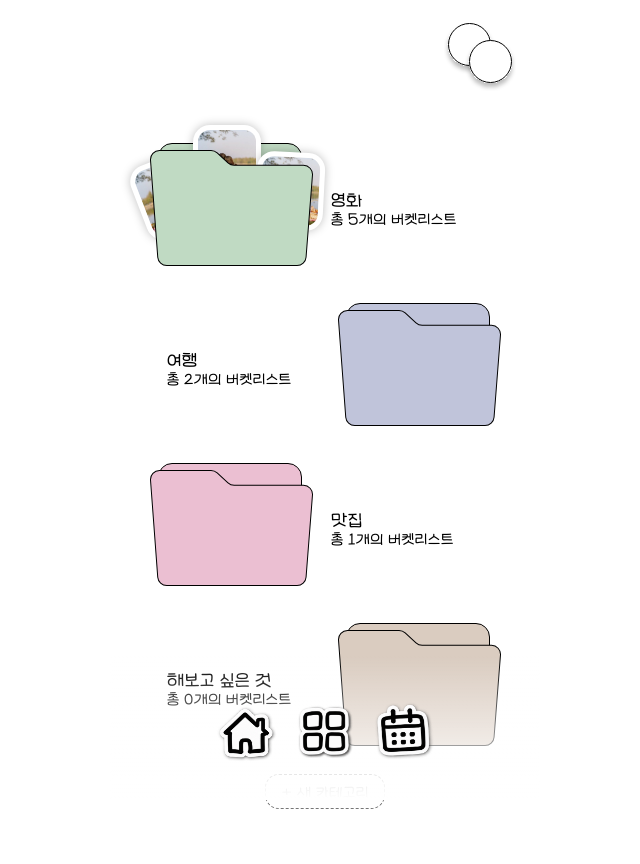
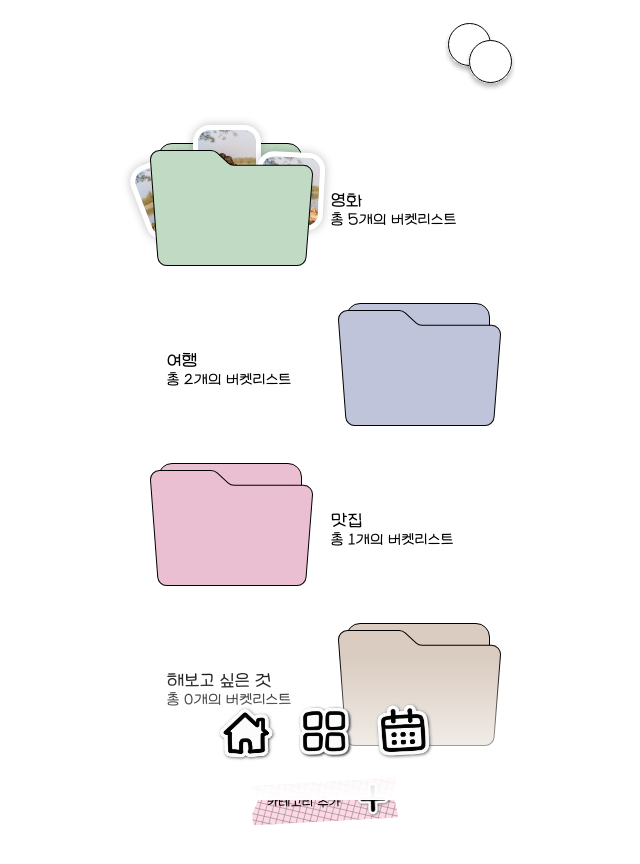
Before and after one commit to yuninam2128/bucketlist, a React (Vite) app: page /categories in a window 1280 px wide. Shown: the top 864 px of the page, without its empty margins (315-955 px from the left). Built offline with nearby package versions, Linux system fonts and the light colour scheme; a web font is replaced by a local one.

Commit message:
feat: 추가하기 버튼 디자인 수정

```diff
--- /dev/null
+++ b/src/components/AddButton.module.css
@@ -0,0 +1,40 @@
+/* Figma 75:711 — 169x112 박스 (테이프 위아래로 여백 포함, 실제 테이프는 y 30~80) */
+.button {
+  position: relative;
+  display: block;
+  width: 169px;
+  height: 112px;
+  flex-shrink: 0;
+  transition: transform 0.15s;
+}
+
+.button:active {
+  transform: scale(0.95);
+}
+
+.tape {
+  position: absolute;
+  left: 0.85px;
+  top: 1.3px;
+  width: 167px;
+  height: 109px;
+  transform: rotate(0.9deg);
+  pointer-events: none;
+}
+
+.label {
+  position: absolute;
+  left: 26px;
+  top: 48px;
+  font-size: 15px;
+  white-space: nowrap;
+}
+
+.plus {
+  position: absolute;
+  left: 108px;
+  top: 31px;
+  width: 45px;
+  height: 45px;
+  pointer-events: none;
+}
--- /dev/null
+++ b/src/components/AddButton.tsx
@@ -0,0 +1,20 @@
+import addTape from '../assets/figma/add-tape.svg'
+import iconPlus from '../assets/figma/icon-plus.png'
+import styles from './AddButton.module.css'
+
+interface Props {
+  label: string
+  onClick: () => void
+  className?: string
+}
+
+// Figma 75:711 — 분홍 모눈 테이프 위에 "OO 추가" + 스티커 + 아이콘
+export function AddButton({ label, onClick, className = '' }: Props) {
+  return (
+    <button type="button" className={`${styles.button} ${className}`} onClick={onClick}>
+      <img className={styles.tape} src={addTape} alt="" />
+      <span className={styles.label}>{label}</span>
+      <img className={styles.plus} src={iconPlus} alt="" />
+    </button>
+  )
+}
--- a/src/components/BucketBoard.module.css
+++ b/src/components/BucketBoard.module.css
@@ -66,15 +66,9 @@
   overscroll-behavior: contain;
 }
 
-/* 항목 줄과 같은 폭(281px)의 점선 버튼 */
+/* 항목 줄(281px) 가운데. 테이프 위아래 여백만큼 당겨 붙임 */
 .add {
-  width: 281px;
-  height: 36px;
-  margin-top: 4px;
-  font-size: 15px;
-  color: var(--text-muted);
-  border: 1px dashed var(--text-muted);
-  border-radius: 14px;
+  margin: -24px 0 -20px 56px;
 }
 
 .empty {
--- a/src/components/BucketBoard.tsx
+++ b/src/components/BucketBoard.tsx
@@ -2,6 +2,7 @@ import { useState, type ReactNode } from 'react'
 import categoryRule from '../assets/figma/category-rule.svg'
 import { useStore } from '../data/store'
 import type { BucketItem } from '../types'
+import { AddButton } from './AddButton'
 import styles from './BucketBoard.module.css'
 import { BucketItemRow } from './BucketItemRow'
 import { CompleteForm } from './CompleteForm'
@@ -52,9 +53,7 @@ export function BucketBoard({ items, sticky, defaultCategoryId, children }: Prop
           })}
           {list.length === 0 && <li className={styles.empty}>아직 버킷리스트가 없어요</li>}
           <li>
-            <button type="button" className={styles.add} onClick={() => setAdding(true)}>
-              + 버킷리스트 추가
-            </button>
+            <AddButton label="버켓리스트 추가" className={styles.add} onClick={() => setAdding(true)} />
           </li>
         </ul>
       </section>
--- a/src/pages/CategoriesPage.module.css
+++ b/src/pages/CategoriesPage.module.css
@@ -38,14 +38,9 @@
   white-space: nowrap;
 }
 
+/* 테이프 위아래 여백(약 30px)만큼 당겨 붙임 */
 .add {
-  display: block;
-  margin: 28px auto 8px;
-  padding: 8px 16px;
-  font-size: 17px;
-  color: var(--text-muted);
-  border: 1px dashed var(--text-muted);
-  border-radius: 14px;
+  margin: 0 auto -20px;
 }
 
 .count {
--- a/src/pages/CategoriesPage.tsx
+++ b/src/pages/CategoriesPage.tsx
@@ -1,5 +1,6 @@
 import { useState } from 'react'
 import { Link } from 'react-router'
+import { AddButton } from '../components/AddButton'
 import { CategoryForm } from '../components/CategoryForm'
 import { Folder } from '../components/Folder'
 import { useStore } from '../data/store'
@@ -39,9 +40,7 @@ export function CategoriesPage() {
         })}
       </ul>
 
-      <button type="button" className={styles.add} onClick={() => setAdding(true)}>
-        + 새 카테고리
-      </button>
+      <AddButton label="카테고리 추가" className={styles.add} onClick={() => setAdding(true)} />
 
       {adding && (
         <CategoryForm
```
Also changed, not shown: src/assets/figma/add-tape.svg (added), src/assets/figma/icon-plus.png (added).
